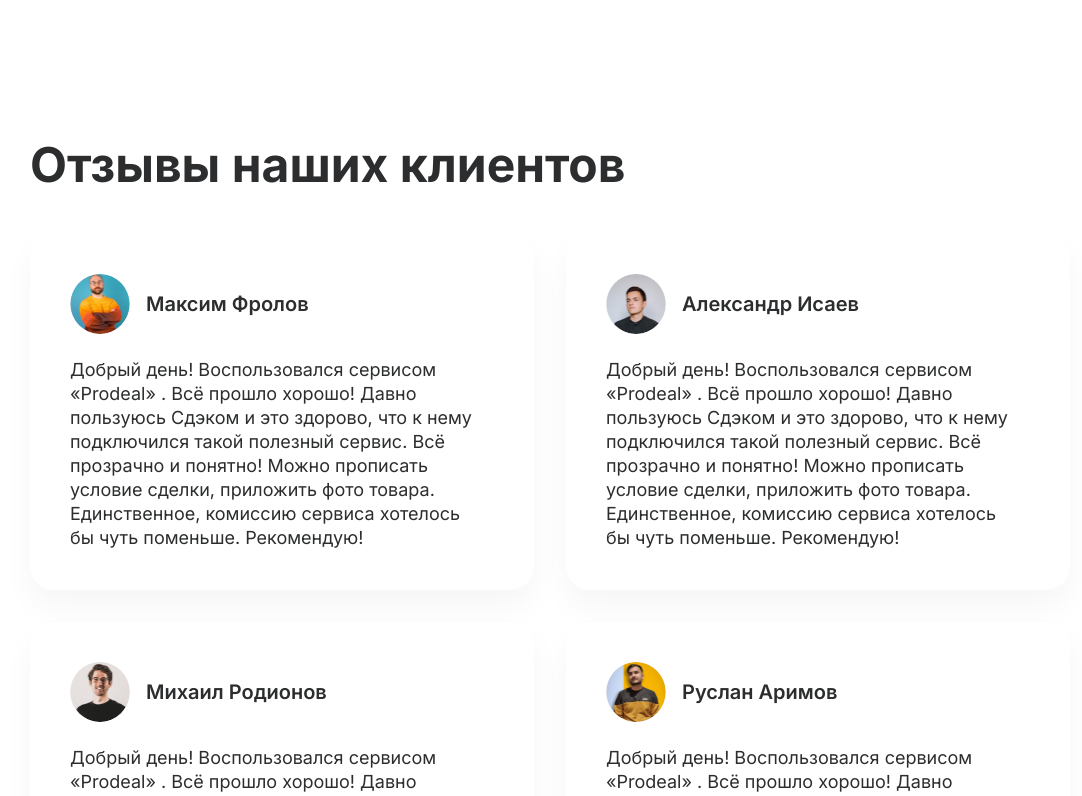
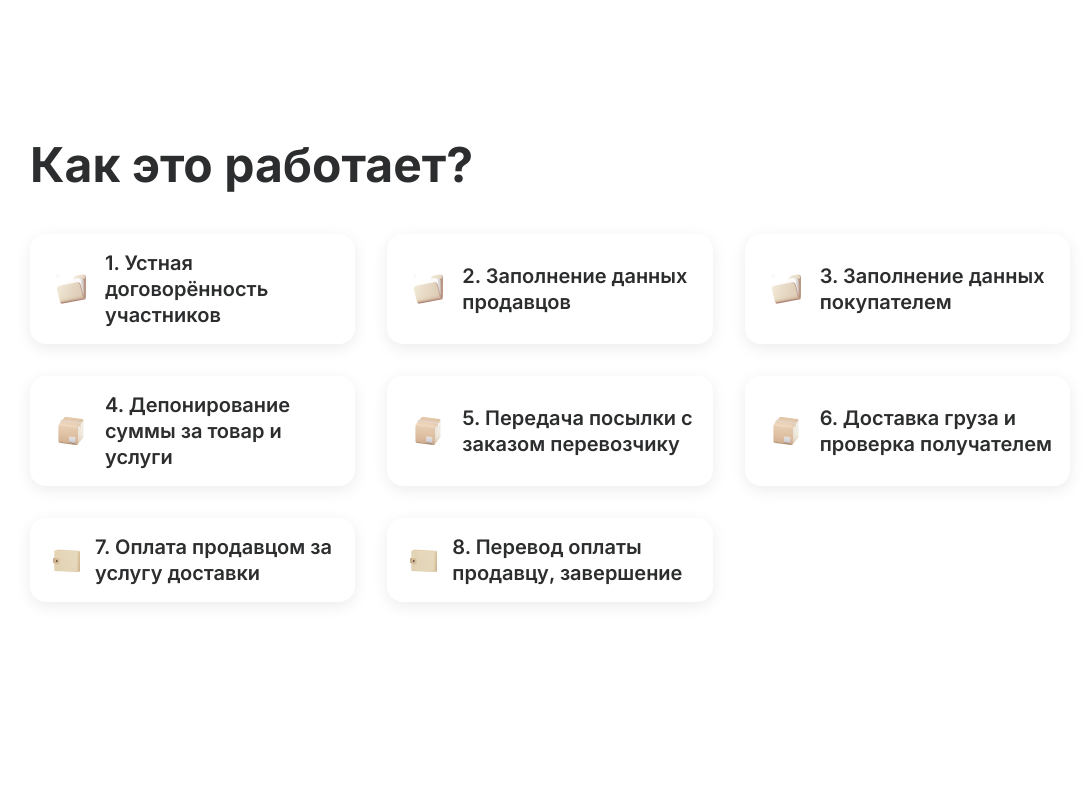
Before and after one commit to Darkerros/pro-deal, a Next.js app: page / in a window 1280 px wide. Shown: the part 1140-1936 px from the top of the page, without its empty margins (90-1172 px from the left). Built offline with nearby package versions, Linux system fonts and the light colour scheme.

Commit message:
feat: create new how it work section

```diff
--- a/src/app/page.tsx
+++ b/src/app/page.tsx
@@ -1,12 +1,14 @@
 import { TopBlock } from "@modules/top-block";
+import { ReviewSection } from "@modules/review-section";
 import { BenefitSection } from "@modules/benefit-section";
-import { ReviewSection } from "@modules/review-section";
+import { HowItWorkSection } from "@modules/how-it-work-section";
 
 export default function Home() {
   return (
     <main>
       <TopBlock/>
       <BenefitSection/>
+      <HowItWorkSection/>
       <ReviewSection/>
     </main>
   )
--- /dev/null
+++ b/src/modules/how-it-work-section/components/how-it-work-section/how-it-work-section.module.scss
@@ -0,0 +1,5 @@
+.howItWorkSection {
+  gap: 32px;
+  display: grid;
+  grid-template-columns: repeat(3,1fr);
+}
--- /dev/null
+++ b/src/modules/how-it-work-section/components/how-it-work-section/how-it-work-section.tsx
@@ -0,0 +1,23 @@
+import styles from './how-it-work-section.module.scss';
+
+import { Section } from "@components/section";
+import { CardWithIcon } from "@components/card-with-icon";
+
+const HowItWorkSection = () => {
+  return (
+    <Section title={'Как это работает?'}>
+      <div className={styles.howItWorkSection}>
+        <CardWithIcon iconName={'document'}>1. Устная договорённость участников</CardWithIcon>
+        <CardWithIcon iconName={'document'}>2. Заполнение данных продавцов</CardWithIcon>
+        <CardWithIcon iconName={'document'}>3. Заполнение данных покупателем</CardWithIcon>
+        <CardWithIcon iconName={"order"}>4. Депонирование суммы за товар и услуги</CardWithIcon>
+        <CardWithIcon iconName={"order"}>5. Передача посылки с заказом перевозчику</CardWithIcon>
+        <CardWithIcon iconName={"order"}>6. Доставка груза и проверка получателем</CardWithIcon>
+        <CardWithIcon iconName={"wallet"}>7. Оплата продавцом за услугу доставки</CardWithIcon>
+        <CardWithIcon iconName={"wallet"}>8. Перевод оплаты продавцу, завершение </CardWithIcon>
+      </div>
+    </Section>
+  );
+};
+
+export default HowItWorkSection;
--- /dev/null
+++ b/src/modules/how-it-work-section/index.ts
@@ -0,0 +1 @@
+export { default as HowItWorkSection } from "./components/how-it-work-section/how-it-work-section";
```
